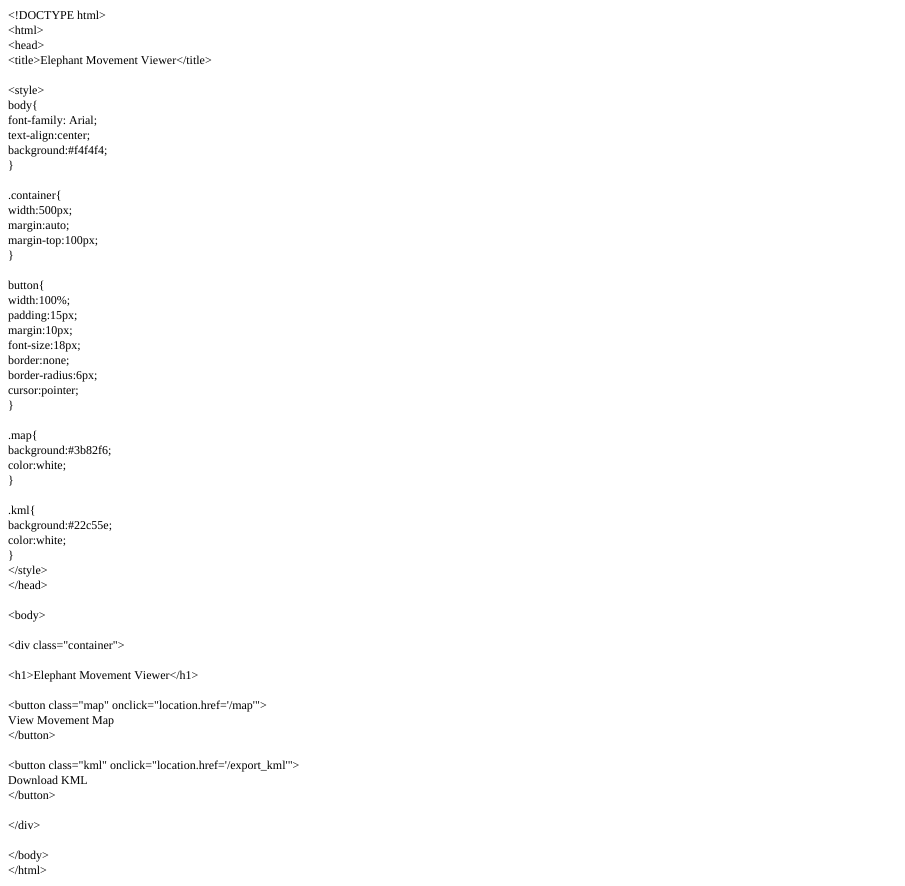
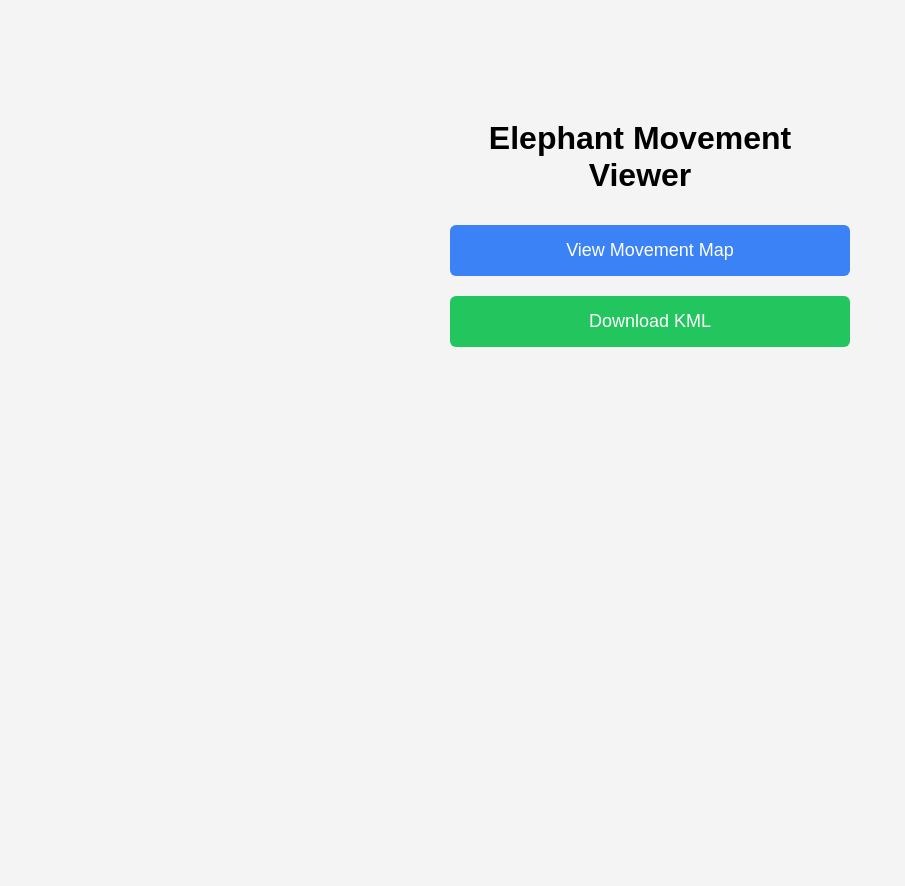
Before and after one commit to maharshikumar98-gif/elephant-monitoring-system, a FastAPI app: page /viewer in a window 1280 px wide. Shown: the whole page, without its empty margins (0-905 px from the left). After the commit the page ends 347 px from the top, so only its background shows below. Run offline with FastAPI, Linux system fonts and the light colour scheme.

Commit message:
fix viewer html

```diff
--- a/templates/viewer.html
+++ b/templates/viewer.html
@@ -1,75 +1,59 @@
-<!DOCTYPE html PUBLIC "-//W3C//DTD HTML 4.01//EN" "http://www.w3.org/TR/html4/strict.dtd">
+<!DOCTYPE html>
 <html>
 <head>
-  <meta http-equiv="Content-Type" content="text/html; charset=utf-8">
-  <meta http-equiv="Content-Style-Type" content="text/css">
-  <title></title>
-  <meta name="Generator" content="Cocoa HTML Writer">
-  <meta name="CocoaVersion" content="2575.7">
-  <style type="text/css">
-    p.p1 {margin: 0.0px 0.0px 0.0px 0.0px; font: 12.0px Times; -webkit-text-stroke: #000000}
-    p.p2 {margin: 0.0px 0.0px 0.0px 0.0px; font: 12.0px Times; -webkit-text-stroke: #000000; min-height: 14.0px}
-    span.s1 {font-kerning: none}
-  </style>
+<title>Elephant Movement Viewer</title>
+
+<style>
+body{
+font-family:Arial;
+text-align:center;
+background:#f4f4f4;
+}
+
+.container{
+width:400px;
+margin:auto;
+margin-top:120px;
+}
+
+button{
+width:100%;
+padding:15px;
+margin:10px;
+font-size:18px;
+border:none;
+border-radius:6px;
+cursor:pointer;
+}
+
+.map{
+background:#3b82f6;
+color:white;
+}
+
+.kml{
+background:#22c55e;
+color:white;
+}
+</style>
+
 </head>
+
 <body>
-<p class="p1"><span class="s1">&lt;!DOCTYPE html&gt;</span></p>
-<p class="p1"><span class="s1">&lt;html&gt;</span></p>
-<p class="p1"><span class="s1">&lt;head&gt;</span></p>
-<p class="p1"><span class="s1">&lt;title&gt;Elephant Movement Viewer&lt;/title&gt;</span></p>
-<p class="p2"><span class="s1"></span><br></p>
-<p class="p1"><span class="s1">&lt;style&gt;</span></p>
-<p class="p1"><span class="s1">body{</span></p>
-<p class="p1"><span class="s1">font-family: Arial;</span></p>
-<p class="p1"><span class="s1">text-align:center;</span></p>
-<p class="p1"><span class="s1">background:#f4f4f4;</span></p>
-<p class="p1"><span class="s1">}</span></p>
-<p class="p2"><span class="s1"></span><br></p>
-<p class="p1"><span class="s1">.container{</span></p>
-<p class="p1"><span class="s1">width:500px;</span></p>
-<p class="p1"><span class="s1">margin:auto;</span></p>
-<p class="p1"><span class="s1">margin-top:100px;</span></p>
-<p class="p1"><span class="s1">}</span></p>
-<p class="p2"><span class="s1"></span><br></p>
-<p class="p1"><span class="s1">button{</span></p>
-<p class="p1"><span class="s1">width:100%;</span></p>
-<p class="p1"><span class="s1">padding:15px;</span></p>
-<p class="p1"><span class="s1">margin:10px;</span></p>
-<p class="p1"><span class="s1">font-size:18px;</span></p>
-<p class="p1"><span class="s1">border:none;</span></p>
-<p class="p1"><span class="s1">border-radius:6px;</span></p>
-<p class="p1"><span class="s1">cursor:pointer;</span></p>
-<p class="p1"><span class="s1">}</span></p>
-<p class="p2"><span class="s1"></span><br></p>
-<p class="p1"><span class="s1">.map{</span></p>
-<p class="p1"><span class="s1">background:#3b82f6;</span></p>
-<p class="p1"><span class="s1">color:white;</span></p>
-<p class="p1"><span class="s1">}</span></p>
-<p class="p2"><span class="s1"></span><br></p>
-<p class="p1"><span class="s1">.kml{</span></p>
-<p class="p1"><span class="s1">background:#22c55e;</span></p>
-<p class="p1"><span class="s1">color:white;</span></p>
-<p class="p1"><span class="s1">}</span></p>
-<p class="p1"><span class="s1">&lt;/style&gt;</span></p>
-<p class="p1"><span class="s1">&lt;/head&gt;</span></p>
-<p class="p2"><span class="s1"></span><br></p>
-<p class="p1"><span class="s1">&lt;body&gt;</span></p>
-<p class="p2"><span class="s1"></span><br></p>
-<p class="p1"><span class="s1">&lt;div class="container"&gt;</span></p>
-<p class="p2"><span class="s1"></span><br></p>
-<p class="p1"><span class="s1">&lt;h1&gt;Elephant Movement Viewer&lt;/h1&gt;</span></p>
-<p class="p2"><span class="s1"></span><br></p>
-<p class="p1"><span class="s1">&lt;button class="map" onclick="location.href='/map'"&gt;</span></p>
-<p class="p1"><span class="s1">View Movement Map</span></p>
-<p class="p1"><span class="s1">&lt;/button&gt;</span></p>
-<p class="p2"><span class="s1"></span><br></p>
-<p class="p1"><span class="s1">&lt;button class="kml" onclick="location.href='/export_kml'"&gt;</span></p>
-<p class="p1"><span class="s1">Download KML</span></p>
-<p class="p1"><span class="s1">&lt;/button&gt;</span></p>
-<p class="p2"><span class="s1"></span><br></p>
-<p class="p1"><span class="s1">&lt;/div&gt;</span></p>
-<p class="p2"><span class="s1"></span><br></p>
-<p class="p1"><span class="s1">&lt;/body&gt;</span></p>
-<p class="p1"><span class="s1">&lt;/html&gt;</span></p>
+
+<div class="container">
+
+<h1>Elephant Movement Viewer</h1>
+
+<button class="map" onclick="window.location.href='/map'">
+View Movement Map
+</button>
+
+<button class="kml" onclick="window.location.href='/export_kml'">
+Download KML
+</button>
+
+</div>
+
 </body>
 </html>
```
